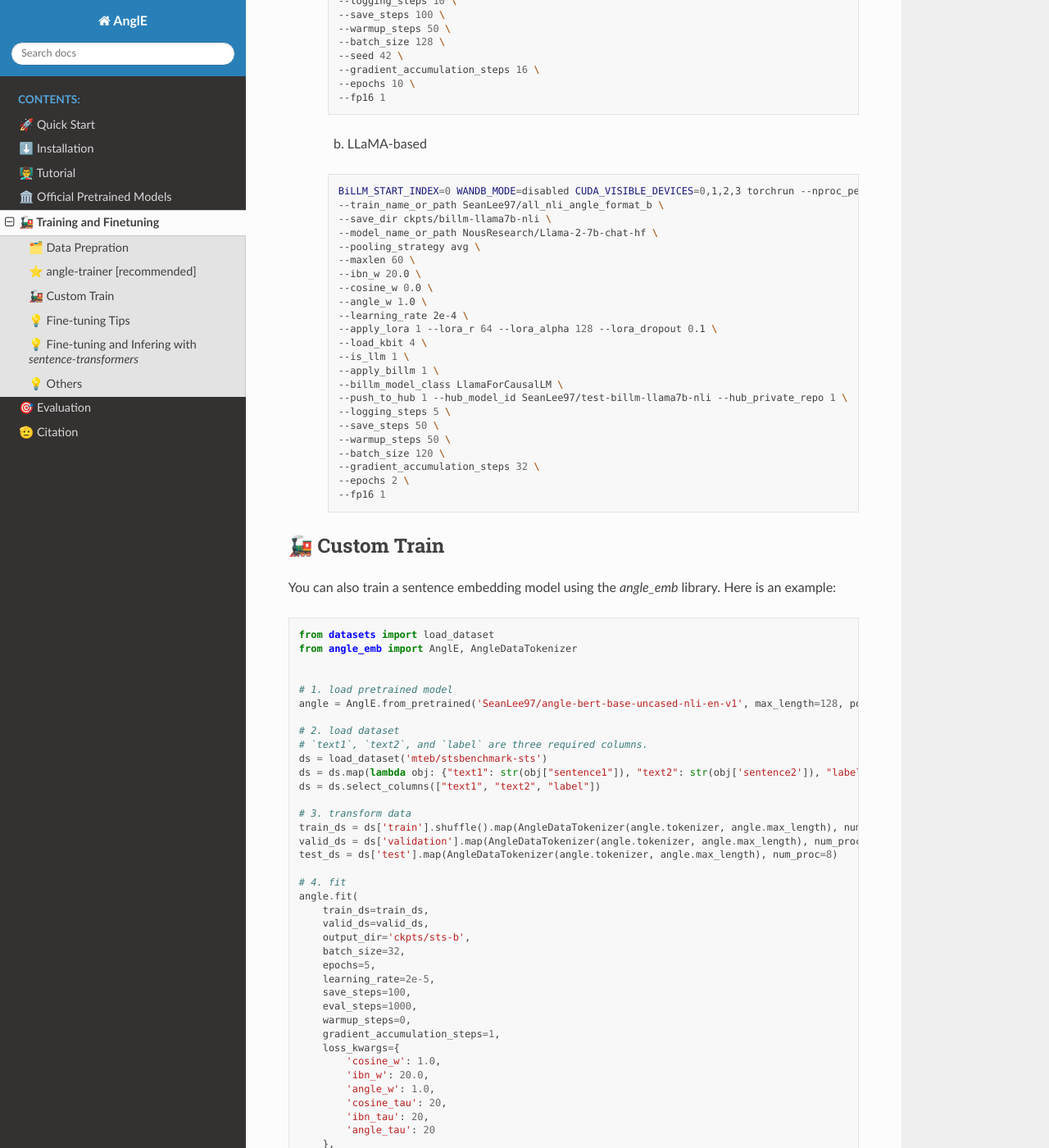
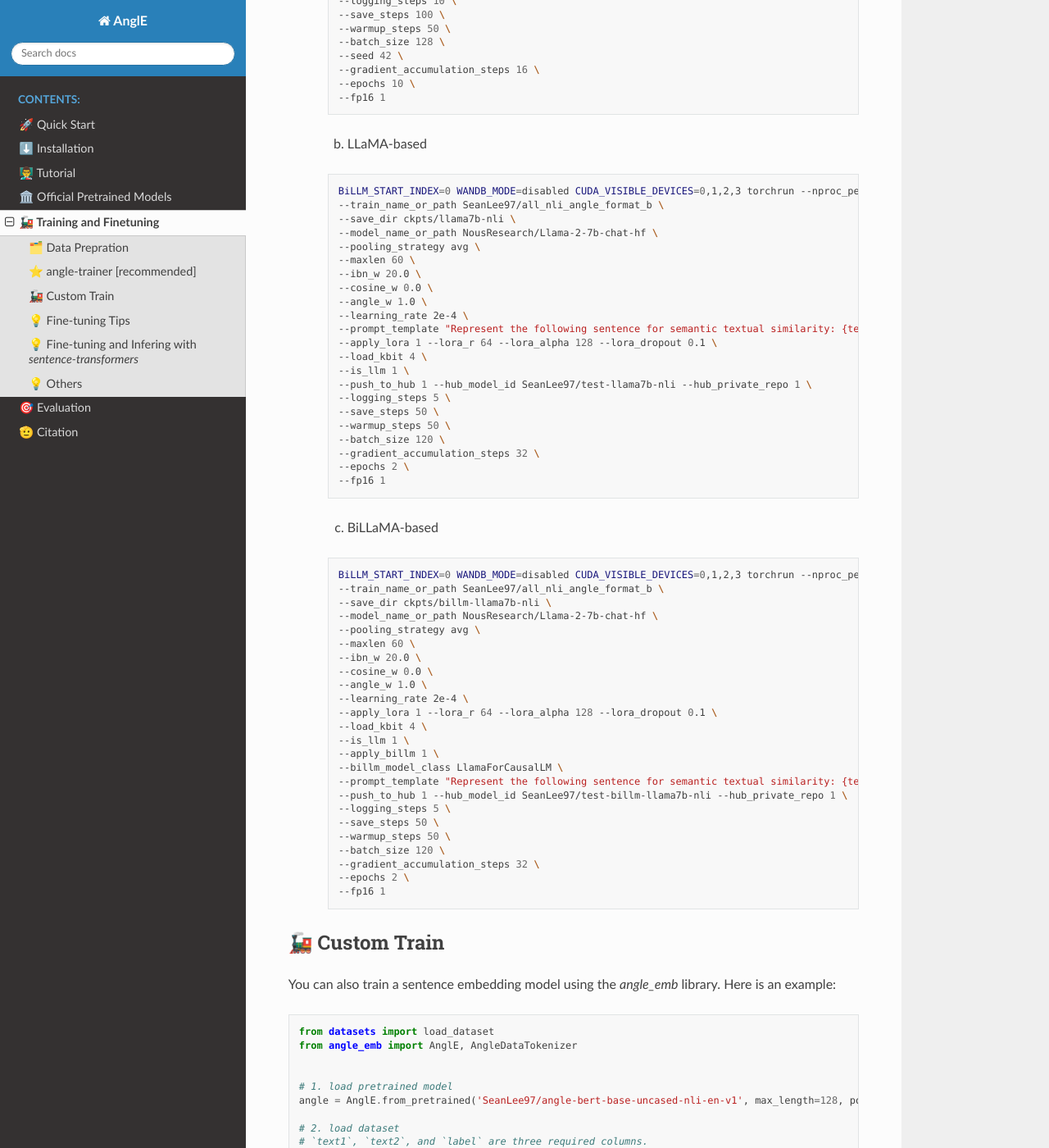
Before and after one commit to SeanLee97/AnglE, a Sphinx documentation site: the page built from docs/notes/training.rst, in a window 1280 px wide and 1400 px high, scrolled down 1408 px. Shown: the whole window at 82% size. Built offline with Sphinx 7.4.7 and the Read the Docs theme 3.1.0, drawn with Linux system fonts in a browser that asks for light colours.

Commit message:
add llama finetuning example

```diff
--- a/docs/notes/training.rst
+++ b/docs/notes/training.rst
@@ -78,6 +78,35 @@ You can train a powerful sentence embedding model using the `angle-trainer` cli
 
         BiLLM_START_INDEX=0 WANDB_MODE=disabled CUDA_VISIBLE_DEVICES=0,1,2,3 torchrun --nproc_per_node=4 --master_port=2345 -m angle_emb.angle_trainer \
         --train_name_or_path SeanLee97/all_nli_angle_format_b \
+        --save_dir ckpts/llama7b-nli \
+        --model_name_or_path NousResearch/Llama-2-7b-chat-hf \
+        --pooling_strategy avg \
+        --maxlen 60 \
+        --ibn_w 20.0 \
+        --cosine_w 0.0 \
+        --angle_w 1.0 \
+        --learning_rate 2e-4 \
+        --prompt_template "Represent the following sentence for semantic textual similarity: {text} <|endoftext|>" \
+        --apply_lora 1 --lora_r 64 --lora_alpha 128 --lora_dropout 0.1 \
+        --load_kbit 4 \
+        --is_llm 1 \
+        --push_to_hub 1 --hub_model_id SeanLee97/test-llama7b-nli --hub_private_repo 1 \
+        --logging_steps 5 \
+        --save_steps 50 \
+        --warmup_steps 50 \
+        --batch_size 120 \
+        --gradient_accumulation_steps 32 \
+        --epochs 2 \
+        --fp16 1
+
+
+
+    c. BiLLaMA-based
+
+    .. code-block:: bash
+
+        BiLLM_START_INDEX=0 WANDB_MODE=disabled CUDA_VISIBLE_DEVICES=0,1,2,3 torchrun --nproc_per_node=4 --master_port=2345 -m angle_emb.angle_trainer \
+        --train_name_or_path SeanLee97/all_nli_angle_format_b \
         --save_dir ckpts/billm-llama7b-nli \
         --model_name_or_path NousResearch/Llama-2-7b-chat-hf \
         --pooling_strategy avg \
@@ -91,6 +120,7 @@ You can train a powerful sentence embedding model using the `angle-trainer` cli
         --is_llm 1 \
         --apply_billm 1 \
         --billm_model_class LlamaForCausalLM \
+        --prompt_template "Represent the following sentence for semantic textual similarity: {text} <|endoftext|>" \
         --push_to_hub 1 --hub_model_id SeanLee97/test-billm-llama7b-nli --hub_private_repo 1 \
         --logging_steps 5 \
         --save_steps 50 \
```
